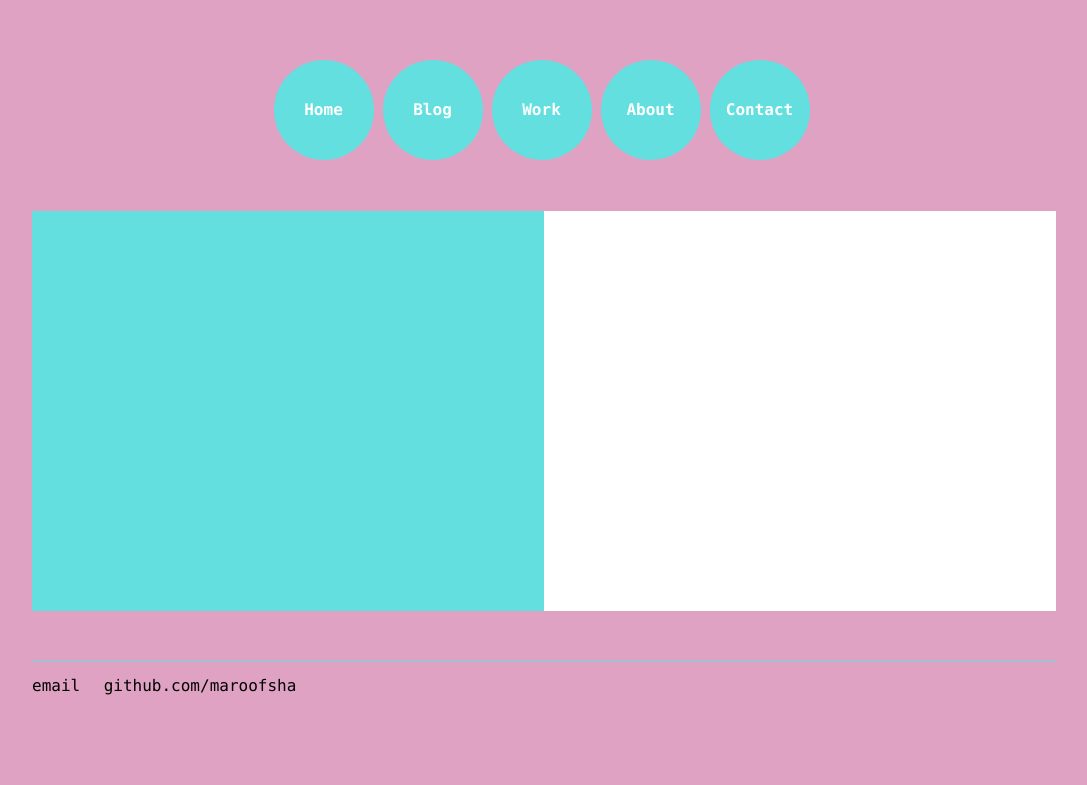
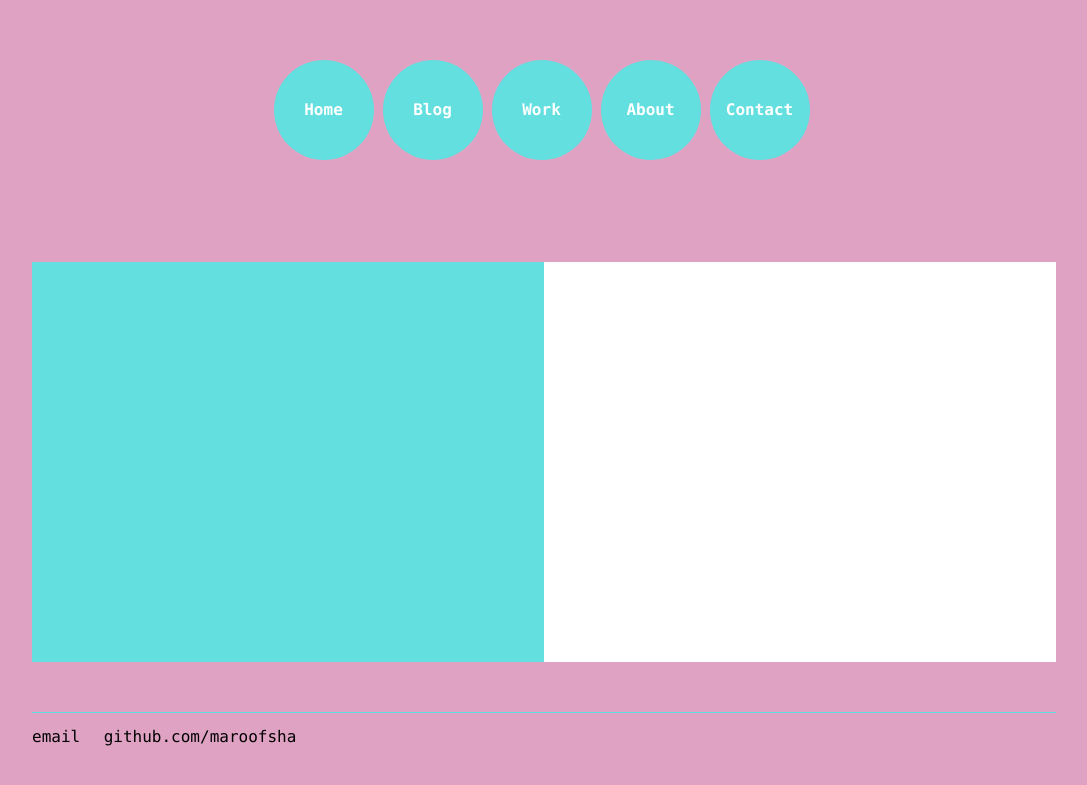
Before and after one commit to maroofsha/maroofsha.github.io, a Jekyll site: the page built from contact.html, in a window 1280 px wide. Shown: the top 785 px of the page, without its empty margins (96-1183 px from the left). Built offline with Jekyll 4.4.1, drawn with Linux system fonts in a browser that asks for light colours; nearby versions of some CDN libraries.

Commit message:
Update contact.html

```diff
--- a/contact.html
+++ b/contact.html
@@ -12,7 +12,7 @@
 }
 
 .floatleft {
-    margin-top:5%;
+    margin-top:10%;
     margin-bottom:50px;
     float:left;
     width: 50%;
@@ -21,7 +21,7 @@
 }
 
 .floatright {
-    margin-top:5%;
+    margin-top:10%;
     margin-bottom:50px;
 float: right;
     background-color: #fff;
```
